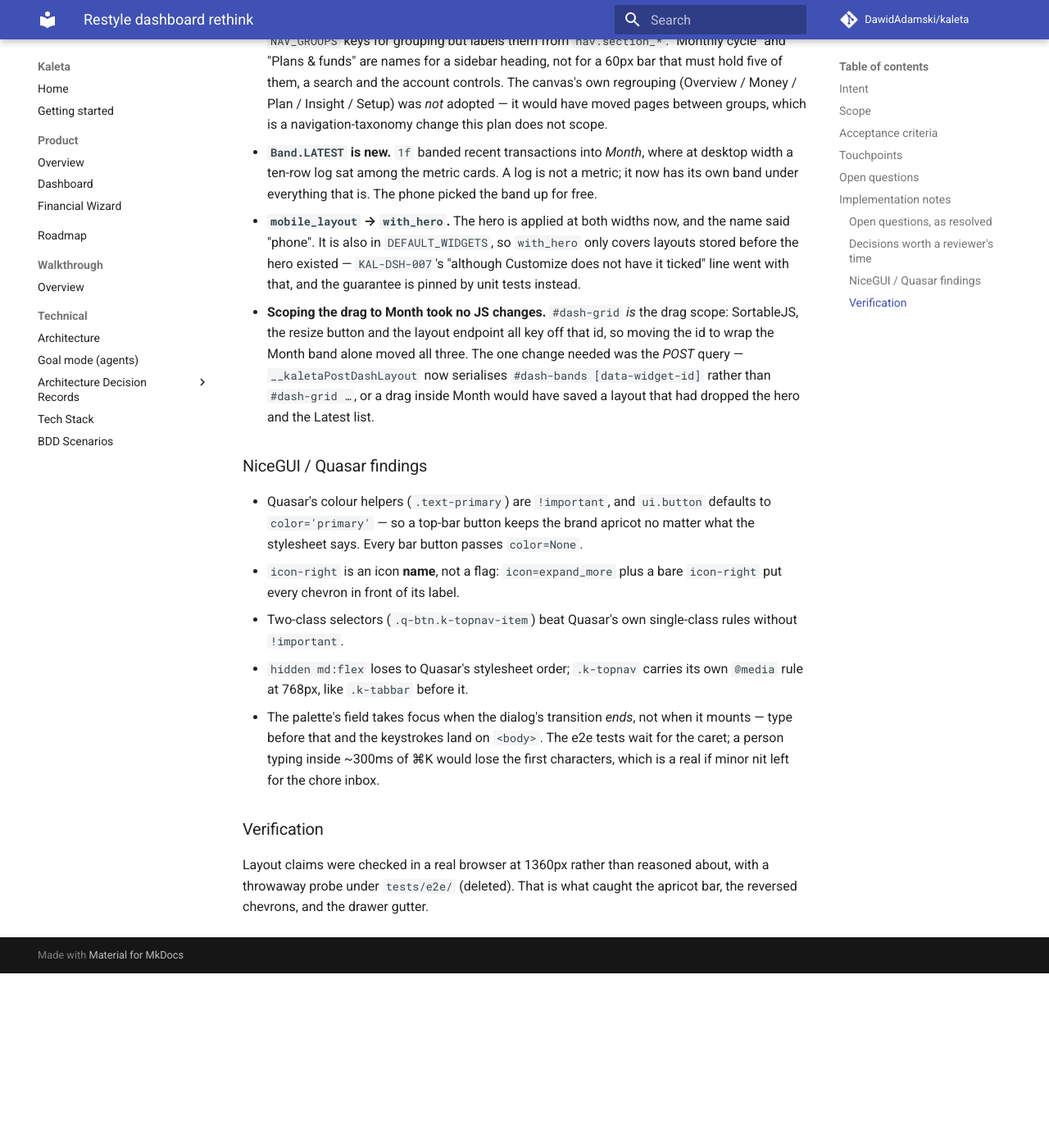
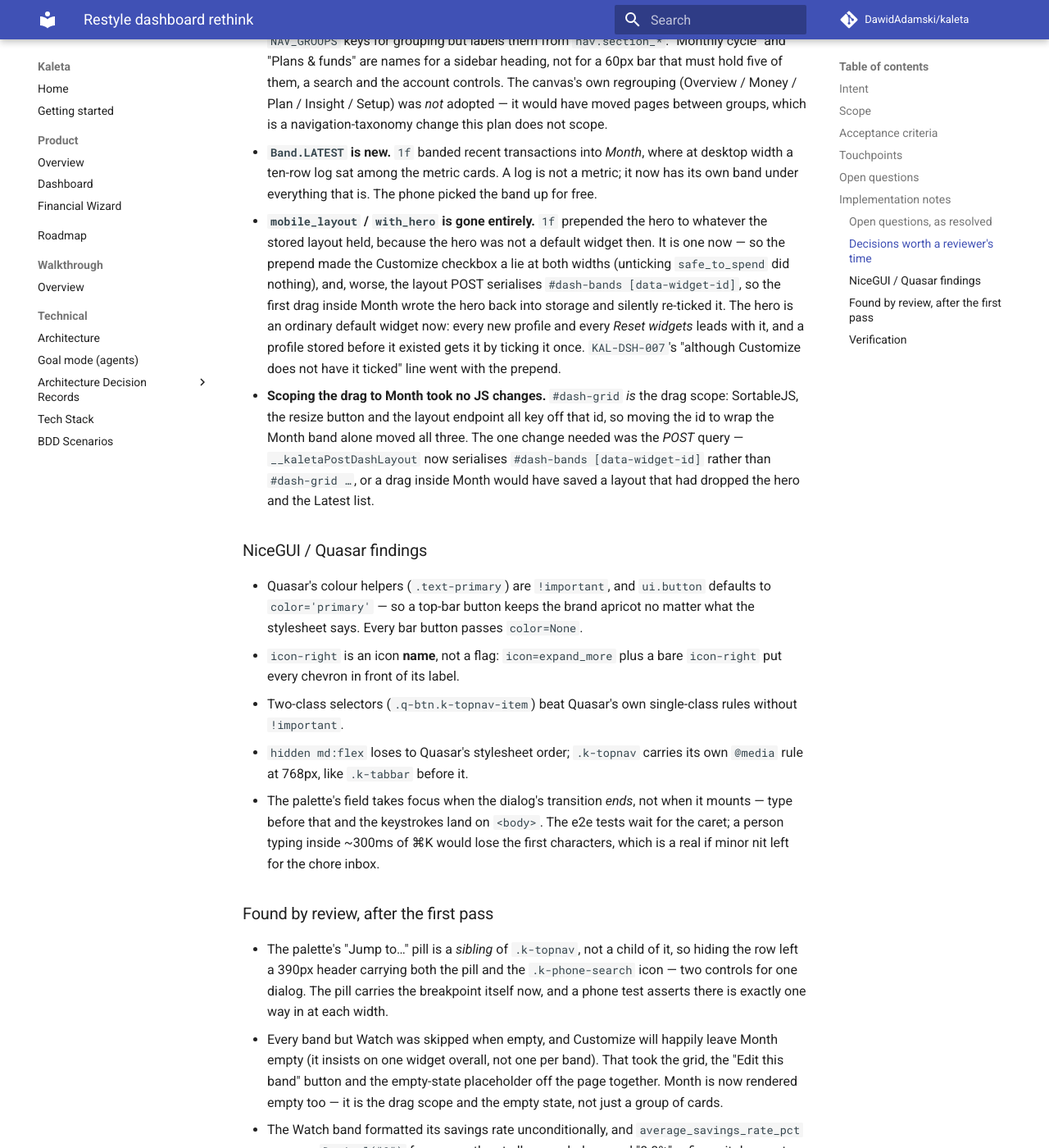
Before and after one commit to DawidAdamski/kaleta, an MkDocs documentation site: the page built from docs/plans/restyle-dashboard-rethink.md, in a window 1280 px wide and 1400 px high, scrolled down 3917 px. Shown: the whole window at 82% size. Built offline with MkDocs 1.6.1 and Material for MkDocs 9.7.7, drawn with Linux system fonts in a browser that asks for light colours; comment, search, counter and statistics services are not loaded; before the commit the page ends 5104 px from its top, so only the background shows below that; some of the changed text lies outside the part shown.

Commit message:
docs: KAL-DSH-007 says four bands, and the ADR drops a key nothing reads
The new scenarios move back into ID order behind KAL-NAV-006 and
KAL-DSH-007, whose title now matches the steps under it. ADR-9's storage
table loses `sidebar_mini`, with a note on what happens to a key that is
dropped rather than migrated. Implementation notes record the review round.

Co-Authored-By: Claude Opus 5 (1M context) <noreply@anthropic.com>
Claude-Session: https://claude.ai/code/session_0152AYpRfMD2oD5sjv3sg3qi

```diff
--- a/docs/plans/restyle-dashboard-rethink.md
+++ b/docs/plans/restyle-dashboard-rethink.md
@@ -172,11 +172,17 @@ payees or categories (routes only); touching `app.storage.user` keys;
   *Month*, where at desktop width a ten-row log sat among the metric
   cards. A log is not a metric; it now has its own band under
   everything that is. The phone picked the band up for free.
-- **`mobile_layout` → `with_hero`.** The hero is applied at both widths
-  now, and the name said "phone". It is also in `DEFAULT_WIDGETS`, so
-  `with_hero` only covers layouts stored before the hero existed —
+- **`mobile_layout` / `with_hero` is gone entirely.** `1f` prepended the
+  hero to whatever the stored layout held, because the hero was not a
+  default widget then. It is one now — so the prepend made the Customize
+  checkbox a lie at both widths (unticking `safe_to_spend` did nothing),
+  and, worse, the layout POST serialises `#dash-bands [data-widget-id]`,
+  so the first drag inside Month wrote the hero back into storage and
+  silently re-ticked it. The hero is an ordinary default widget now:
+  every new profile and every *Reset widgets* leads with it, and a
+  profile stored before it existed gets it by ticking it once.
   `KAL-DSH-007`'s "although Customize does not have it ticked" line went
-  with that, and the guarantee is pinned by unit tests instead.
+  with the prepend.
 - **Scoping the drag to Month took no JS changes.** `#dash-grid` *is*
   the drag scope: SortableJS, the resize button and the layout endpoint
   all key off that id, so moving the id to wrap the Month band alone
@@ -203,6 +209,27 @@ payees or categories (routes only); touching `app.storage.user` keys;
   ~300ms of ⌘K would lose the first characters, which is a real if minor
   nit left for the chore inbox.
 
+### Found by review, after the first pass
+
+- The palette's "Jump to…" pill is a *sibling* of `.k-topnav`, not a child
+  of it, so hiding the row left a 390px header carrying both the pill and
+  the `.k-phone-search` icon — two controls for one dialog. The pill
+  carries the breakpoint itself now, and a phone test asserts there is
+  exactly one way in at each width.
+- Every band but Watch was skipped when empty, and Customize will happily
+  leave Month empty (it insists on one widget overall, not one per band).
+  That took the grid, the "Edit this band" button and the empty-state
+  placeholder off the page together. Month is now rendered empty too — it
+  is the drag scope and the empty state, not just a group of cards.
+- The Watch band formatted its savings rate unconditionally, and
+  `average_savings_rate_pct` answers `Decimal("0")` for no months at all:
+  a new ledger read "0.0%", a figure it does not have, two rows above a
+  "—" put there to avoid exactly that. `_watch_rate_label` is the pure
+  function that decides, with unit tests.
+- Enter on a freshly opened palette navigated, because an empty needle is
+  in every label. It is a no-op until something is typed.
+- `docs/adr/009` still listed `sidebar_mini` as a live key.
+
 ### Verification
 
 Layout claims were checked in a real browser at 1360px rather than
```
Also changed, not shown: docs/adr/009-per-user-settings-via-appstorageuser.md (+4 -2 lines), docs/bdd.md (+28 -28 lines).
